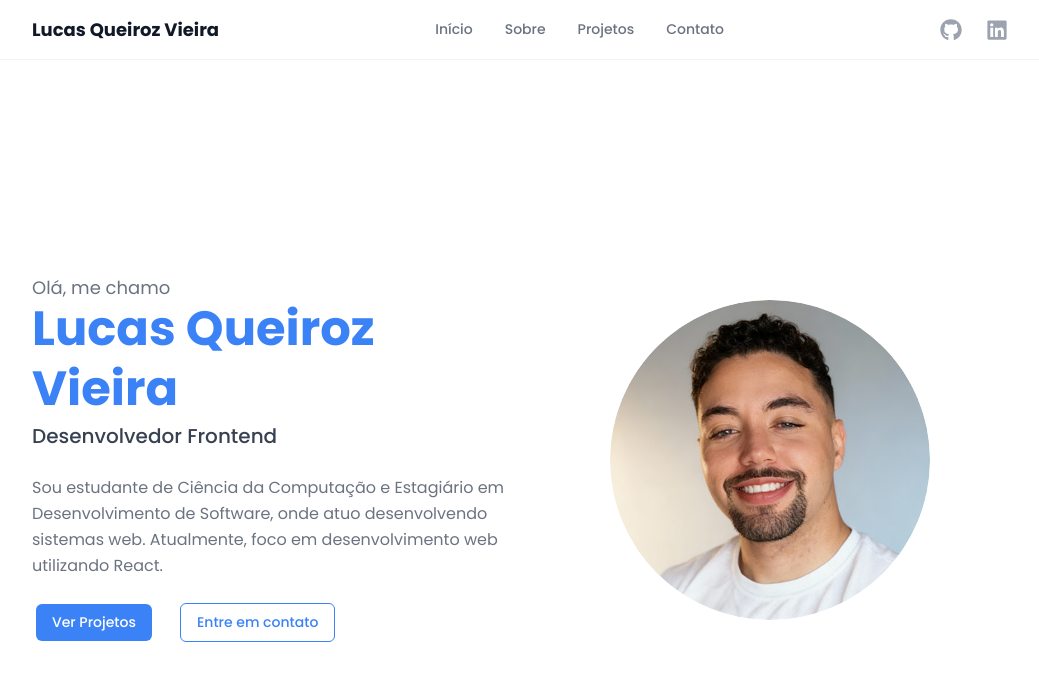
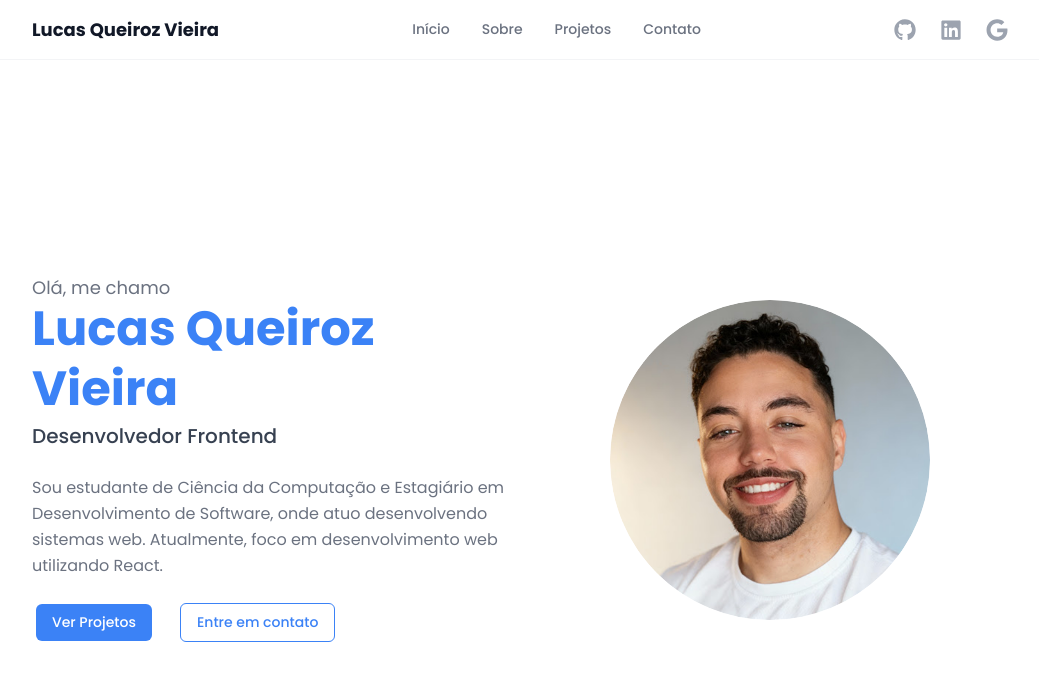
Before and after one commit to lcsqueiroz/web-portfolio-react, a React (Vite) app: page / in a window 1280 px wide. Shown: the top 680 px of the page, without its empty margins (120-1159 px from the left). Built offline with nearby package versions, Linux system fonts and the light colour scheme.

Commit message:
feature(constants): Adicionando informações de email e ícone

```diff
--- a/src/components/organisms/Navbar/index.jsx
+++ b/src/components/organisms/Navbar/index.jsx
@@ -1,5 +1,5 @@
 import { useState } from 'react';
-import { FaGithub, FaLinkedin } from 'react-icons/fa';
+import { FaGithub, FaLinkedin, FaGoogle } from 'react-icons/fa';
 import { personal } from '../../../constants/personal';
 import { navLinks } from '../../../constants/navigation';
 import styles from './index.module.css';
@@ -34,7 +34,7 @@ const Navbar = () => {
               target="_blank"
               rel="noopener noreferrer"
               aria-label="GitHub"
-              className={styles.socialLink}
+              className={`${styles.socialLink} ${styles.socialLinkGithub}`}
             >
               <FaGithub size={22} />
             </a>
@@ -46,6 +46,15 @@ const Navbar = () => {
               className={`${styles.socialLink} ${styles.socialLinkLinkedin}`}
             >
               <FaLinkedin size={22} />
+            </a>
+            <a
+              href={personal.emailUrl}
+              target="_blank"
+              rel="noopener noreferrer"
+              aria-label="E-mail"
+              className={`${styles.socialLink} ${styles.socialLinkGoogle}`}
+            >
+              <FaGoogle size={22} />
             </a>
           </div>
 
@@ -84,7 +93,7 @@ const Navbar = () => {
               target="_blank"
               rel="noopener noreferrer"
               aria-label="GitHub"
-              className={styles.socialLink}
+              className={`${styles.socialLink} ${styles.socialLinkGithub}`}
             >
               <FaGithub size={22} />
             </a>
@@ -97,6 +106,15 @@ const Navbar = () => {
             >
               <FaLinkedin size={22} />
             </a>
+            <a
+              href={personal.emailUrl}
+              target="_blank"
+              rel="noopener noreferrer"
+              aria-label="E-mail"
+              className={`${styles.socialLink} ${styles.socialLinkGoogle}`}
+            >
+              <FaGoogle size={22} />
+            </a>
           </div>
         </div>
       )}
--- a/src/components/organisms/Navbar/index.module.css
+++ b/src/components/organisms/Navbar/index.module.css
@@ -62,12 +62,16 @@
   align-items: center;
 }
 
-.socialLink:hover {
-  color: var(--color-text);
+.socialLinkGithub:hover {
+  color: var(--color-github-hover);
 }
 
 .socialLinkLinkedin:hover {
-  color: var(--color-primary);
+  color: var(--color-linkedin-hover);
+}
+
+.socialLinkGoogle:hover {
+  color: var(--color-google-hover);
 }
 
 /* Botão hamburguer */
--- a/src/constants/personal.js
+++ b/src/constants/personal.js
@@ -1,4 +1,10 @@
 import profilePhoto from '../assets/profile.png';
+
+const emailTo = 'lqvieira7@gmail.com';
+const emailSubject = encodeURIComponent('Contato via Portfólio');
+const emailBody = encodeURIComponent(
+  'Olá, Lucas!\n\nMeu nome é [seu nome] e encontrei seu portfólio.\n\nMotivo do contato:\n[Descreva aqui]\n\nAtenciosamente,\n[Seu nome]',
+);
 
 export const personal = {
   name: 'Lucas Queiroz Vieira',
@@ -7,4 +13,6 @@ export const personal = {
   photoUrl: profilePhoto,
   githubUrl: 'https://github.com/lcsqueiroz',
   linkedinUrl: 'https://linkedin.com/in/lcsqueiroz',
+  googleMail: emailTo,
+  emailUrl: `https://mail.google.com/mail/?view=cm&to=${emailTo}&su=${emailSubject}&body=${emailBody}`,
 };
--- a/src/styles/global.css
+++ b/src/styles/global.css
@@ -3,6 +3,11 @@
   --color-primary: #3b82f6;
   --color-primary-hover: #2563eb;
   --color-primary-light: #eff6ff;
+
+  /* Redes sociais */
+  --color-github-hover: #000000;
+  --color-google-hover: #ea4335;
+  --color-linkedin-hover: #0a66c2;
 
   /* Texto */
   --color-text: #111827;
@@ -46,5 +51,6 @@
   --z-sticky: 50;
 
   /* Transições */
-  --transition-colors: color 150ms ease, background-color 150ms ease, border-color 150ms ease;
+  --transition-colors:
+    color 150ms ease, background-color 150ms ease, border-color 150ms ease;
 }
```
